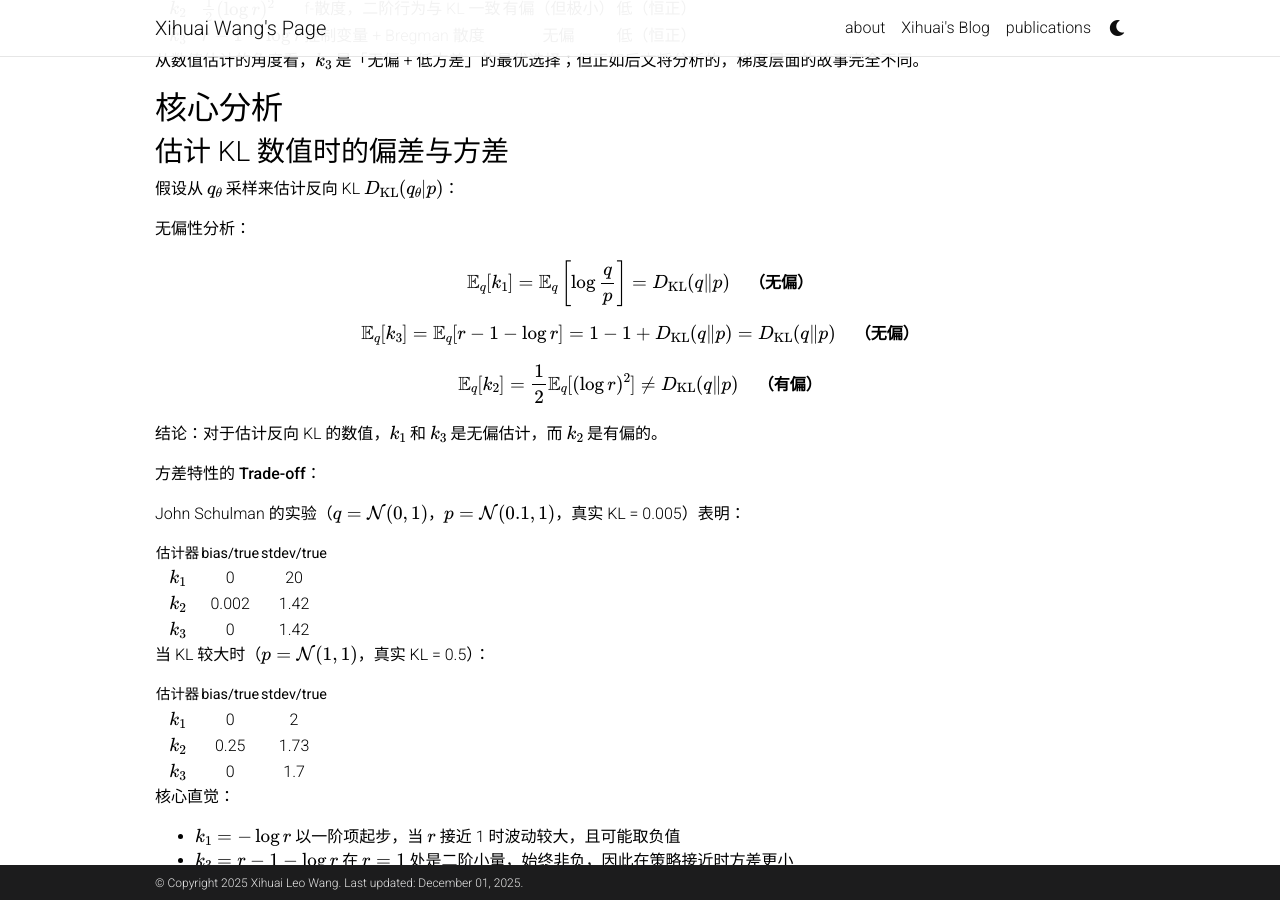
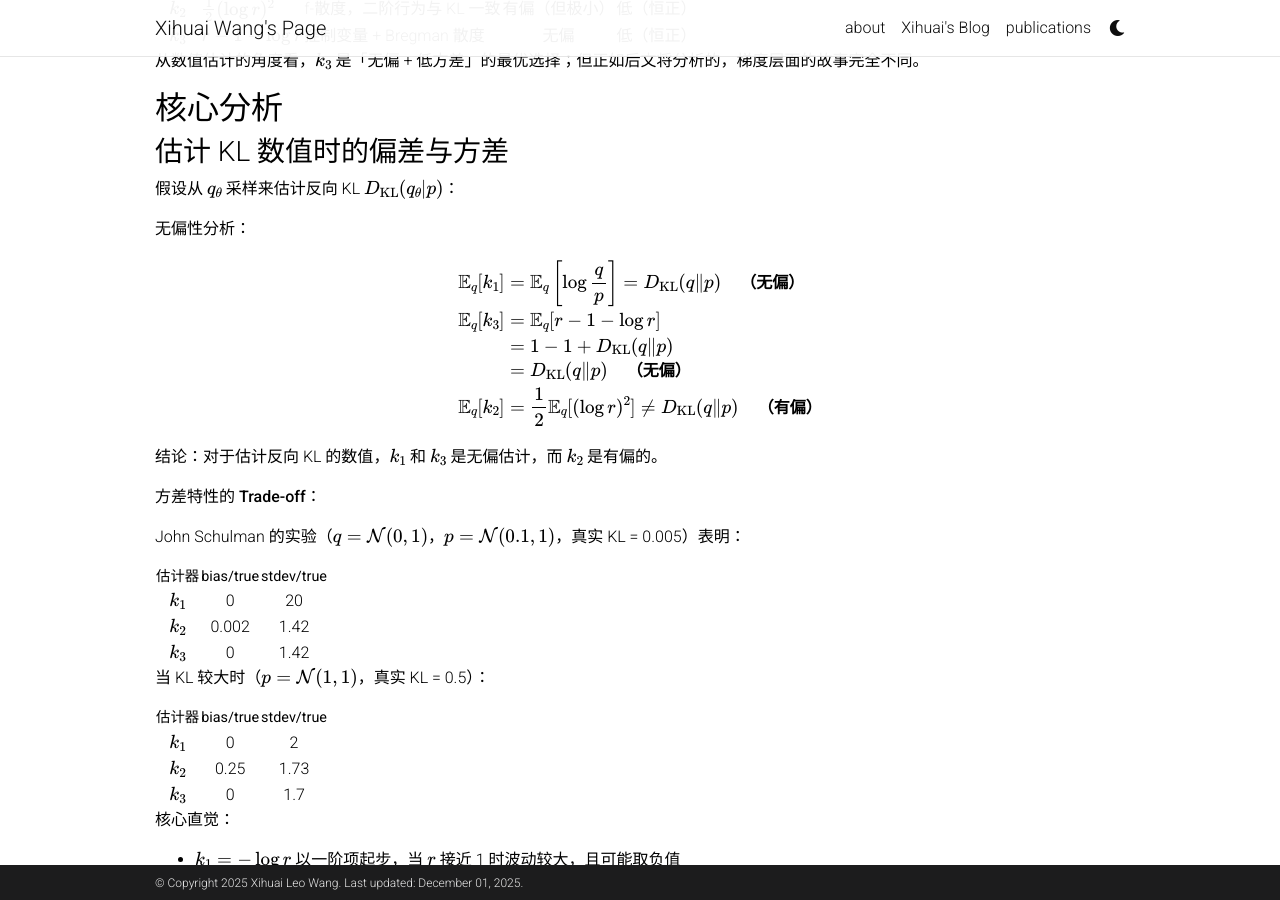
Before and after one commit to xihuai18/xihuai18.github.io, a Jekyll site: the page built from _posts/2025-12-01-kl-estimators-cn.md, in a window 1280 px wide and 900 px high, scrolled down 4285 px. Built offline with Jekyll 4.4.1, drawn with Linux system fonts in a browser that asks for light colours; comment, search, counter and statistics services are not loaded; a style sheet for code colours, icons or effects is not loaded.

Commit message:
优化 KL 散度估计器的无偏性分析格式，提高可读性

```diff
--- a/_posts/2025-12-01-kl-estimators-cn.md
+++ b/_posts/2025-12-01-kl-estimators-cn.md
@@ -139,15 +139,13 @@ $$
 **无偏性分析**：
 
 $$
-\mathbb{E}_{q}[k_1] = \mathbb{E}_{q}\left[\log \frac{q}{p}\right] = D_{\mathrm{KL}}(q \| p) \quad \textbf{（无偏）}
-$$
-
-$$
-\mathbb{E}_{q}[k_3] = \mathbb{E}_{q}[r - 1 - \log r] = 1 - 1 + D_{\mathrm{KL}}(q \| p) = D_{\mathrm{KL}}(q \| p) \quad \textbf{（无偏）}
-$$
-
-$$
-\mathbb{E}_{q}[k_2] = \frac{1}{2}\mathbb{E}_{q}[(\log r)^2] \neq D_{\mathrm{KL}}(q \| p) \quad \textbf{（有偏）}
+\begin{aligned}
+\mathbb{E}_{q}[k_1] &= \mathbb{E}_{q}\left[\log \frac{q}{p}\right] = D_{\mathrm{KL}}(q \| p) \quad \textbf{（无偏）}\\
+\mathbb{E}_{q}[k_3] &= \mathbb{E}_{q}[r - 1 - \log r] \\
+&= 1 - 1 + D_{\mathrm{KL}}(q \| p) \\
+&= D_{\mathrm{KL}}(q \| p) \quad \textbf{（无偏）}\\
+\mathbb{E}_{q}[k_2] &= \frac{1}{2}\mathbb{E}_{q}[(\log r)^2] \neq D_{\mathrm{KL}}(q \| p) \quad \textbf{（有偏）}
+\end{aligned}
 $$
 
 **结论**：对于估计反向 KL 的**数值**，$k_1$ 和 $k_3$ 是无偏估计，而 $k_2$ 是有偏的。
```
Also changed, not shown: _posts/2025-12-01-kl-estimators-en.md (+7 -9 lines).
